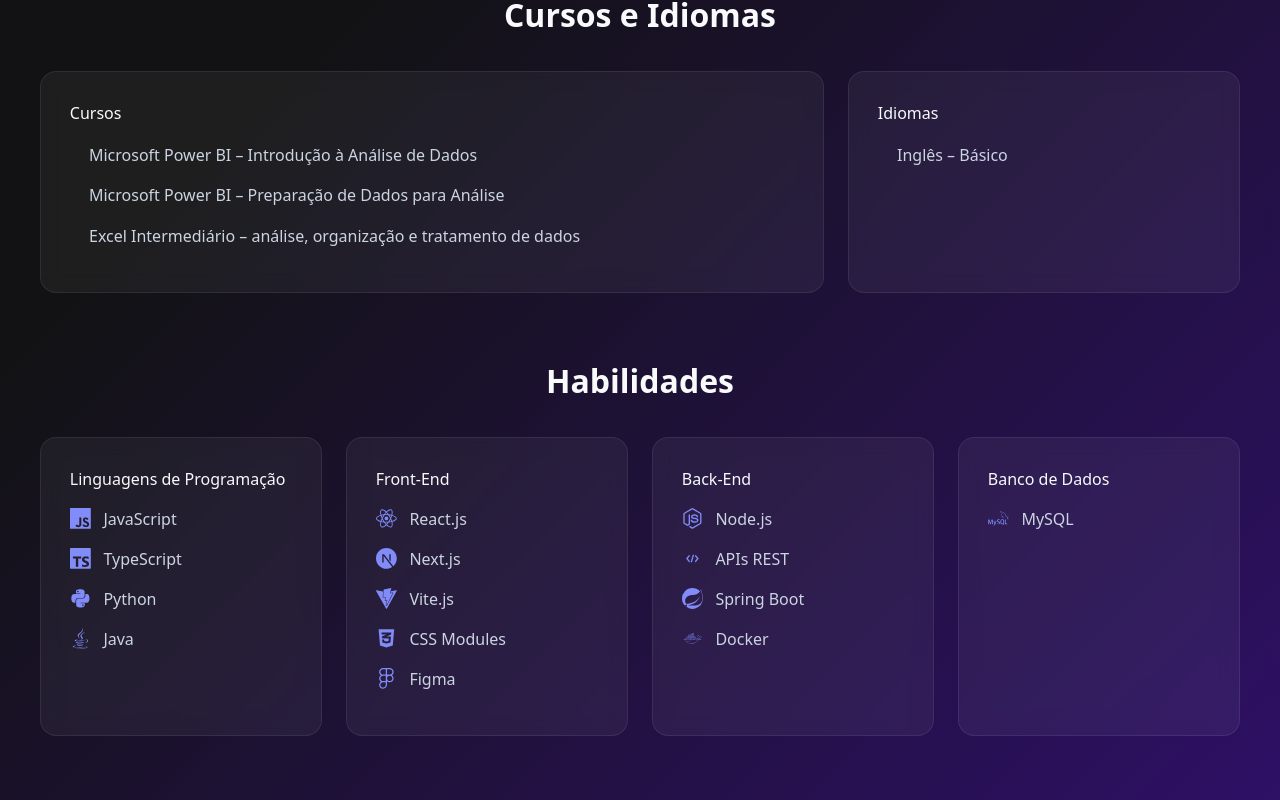
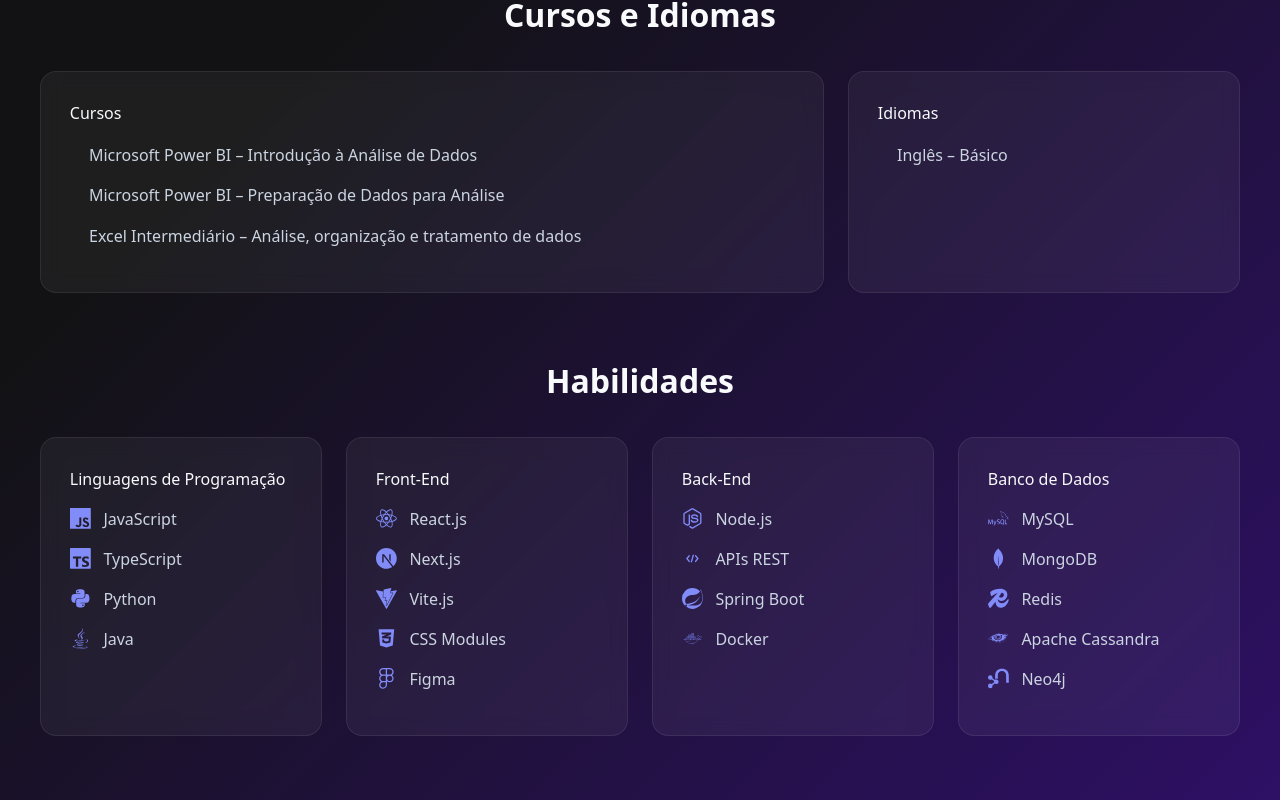
Before and after one commit to vinislvleite/portfoliosakaue, a Next.js app in the folder frontend/: page /introducao in a window 1280 px wide. Shown: the part 1336-2136 px from the top of the page. Built offline with nearby package versions, Linux system fonts and the light colour scheme.

Commit message:
feat: Adicionando novas tecnologias que foram usadas nesse semestre

```diff
--- a/frontend/src/app/introducao/page.jsx
+++ b/frontend/src/app/introducao/page.jsx
@@ -20,6 +20,10 @@
   SiVite,
   SiSpring,
   SiMysql,
+  SiMongodb,
+  SiRedis,
+  SiApachecassandra,
+  SiNeo4J,
 } from "react-icons/si";
 
 function Page() {
@@ -132,7 +136,7 @@
               <li>Microsoft Power BI – Introdução à Análise de Dados</li>
               <li>Microsoft Power BI – Preparação de Dados para Análise</li>
               <li>
-                Excel Intermediário – análise, organização e tratamento de dados
+                Excel Intermediário – Análise, organização e tratamento de dados
               </li>
             </ul>
           </div>
@@ -239,6 +243,26 @@
                 <SiMysql />
                 <span>MySQL</span>
               </li>
+
+              <li>
+                <SiMongodb />
+                <span>MongoDB</span>
+              </li>
+
+              <li>
+                <SiRedis />
+                <span>Redis</span>
+              </li>
+
+              <li>
+                <SiApachecassandra />
+                <span>Apache Cassandra</span>
+              </li>
+
+              <li>
+                <SiNeo4J />
+                <span>Neo4j</span>
+              </li>
             </ul>
           </div>
           </div>
```
Lines whose indentation alone changed are shown as unchanged.
